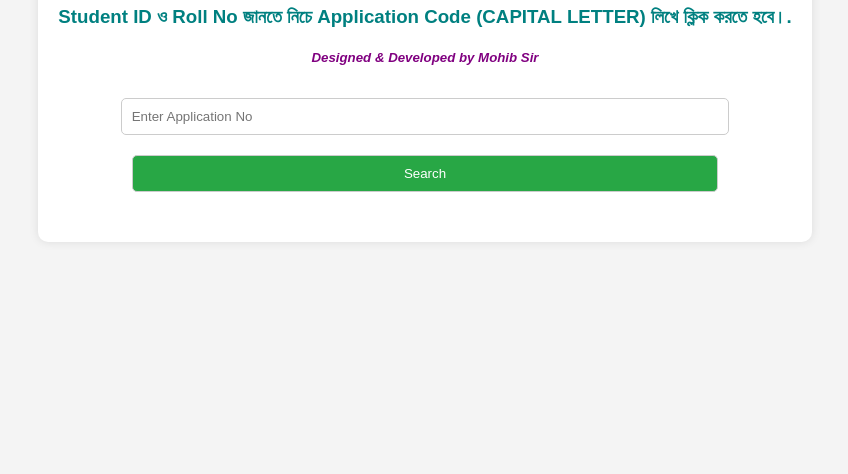
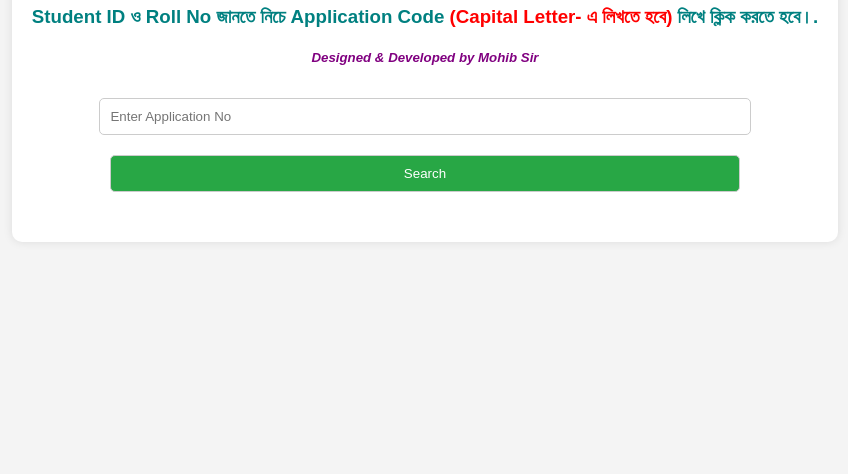
Before and after one commit to MohibSir/BMV-Roll-Search-2024-25, a plain HTML site: page index.html in a window 1280 px wide. Shown: the part 326-800 px from the top of the page, without its empty margins (215-1063 px from the left). Drawn offline with Linux system fonts and the light colour scheme; no server answers.

Commit message:
Update index.html

```diff
--- a/index.html
+++ b/index.html
@@ -9,7 +9,7 @@
 <body>
     <div class="container">
         <h1>BHANGAR MAHAVIDYALAYA</h1>
-        <h3>Student ID ও Roll No জানতে নিচে Application Code (CAPITAL LETTER) লিখে ক্লিক করতে হবে।.</h3>
+        <h3>Student ID ও Roll No জানতে নিচে Application Code <font color="Red"> (Capital Letter- এ লিখতে হবে) </font> লিখে ক্লিক করতে হবে।.</h3>
         <h5><i>Designed & Developed by Mohib Sir</i></h5>
         <input type="text" id="searchInput" placeholder="Enter Application No">
         <button onclick="searchData()">Search</button>
```
